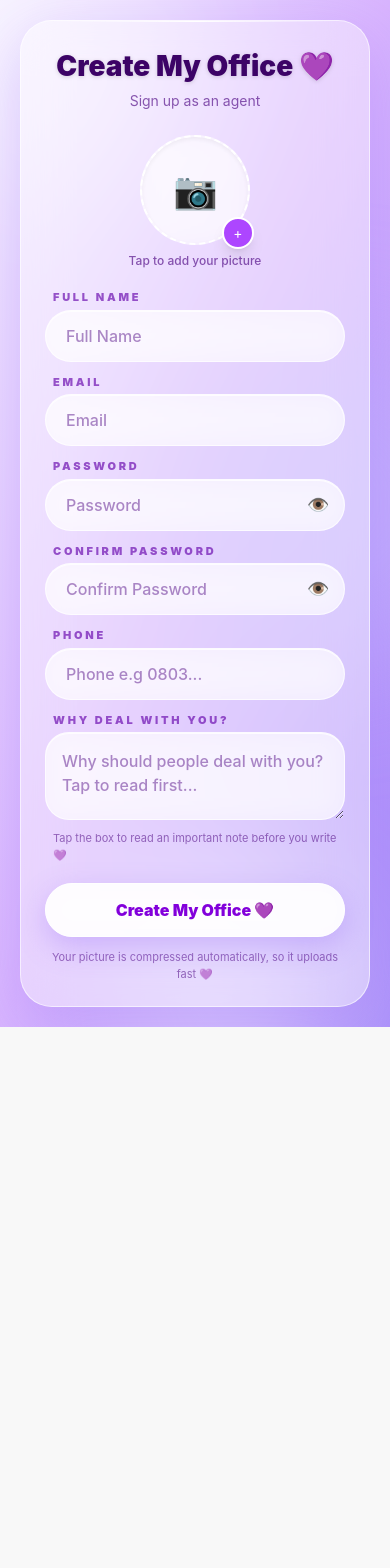
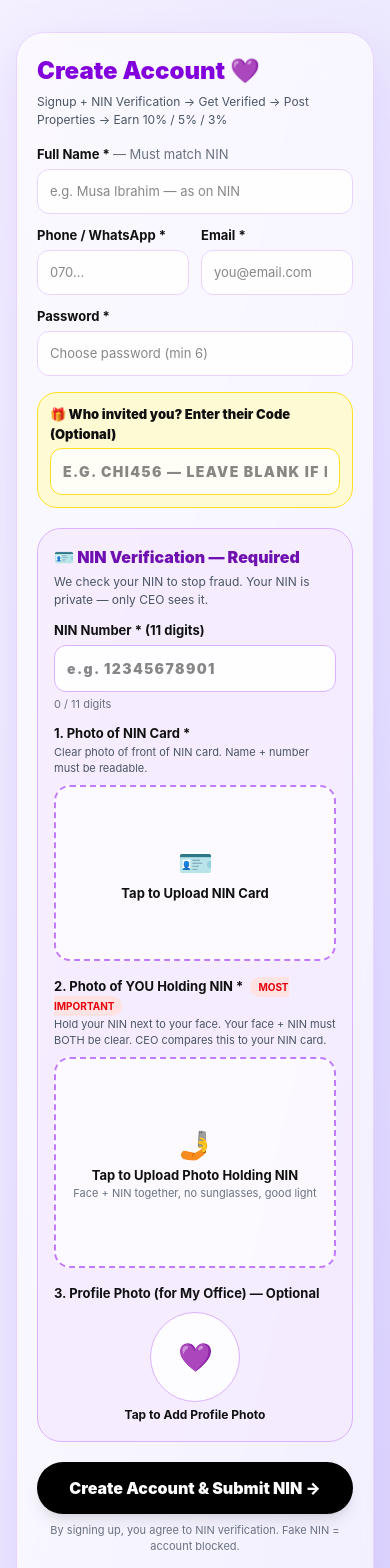
Before and after one commit to antrex91/my-property-dot-com, a Next.js app: page /signup in a window 390 px wide. Shown: the top 1568 px of the page. Before the commit the page ends 1027 px from the top, so only its background shows below. Built offline with nearby package versions, Linux system fonts and the light colour scheme; no server answers.

Commit message:
Restore NIN signup + States fix on homepage

```diff
--- a/app/signup/page.tsx
+++ b/app/signup/page.tsx
@@ -1,196 +1,210 @@
-'use client'
-import { useState, useRef } from 'react'
-import { useRouter } from 'next/navigation'
-import { supabase } from '../lib/supabaseClient'
+"use client";
+import { useState, useEffect, useRef } from "react";
+import { supabase } from "../lib/supabaseClient";
+import Link from "next/link";
+import { useRouter } from "next/navigation";
 
-export default function SignupPage() {
-  const router = useRouter()
-  const [name, setName] = useState('')
-  const [email, setEmail] = useState('')
-  const [password, setPassword] = useState('')
-  const [confirmPassword, setConfirmPassword] = useState('')
-  const [showPass, setShowPass] = useState(false)
-  const [showConfirm, setShowConfirm] = useState(false)
-  const [phone, setPhone] = useState('')
-  const [whyDeal, setWhyDeal] = useState('')
-  const [preview, setPreview] = useState('')
-  const [pictureFile, setPictureFile] = useState<any>(null)
-  const [loading, setLoading] = useState(false)
-  const [showWhyPopup, setShowWhyPopup] = useState(false)
-  const fileRef = useRef<any>(null)
+const makeCode = (name: string) => {
+  const clean = name.replace(/[^A-Za-z]/g, "").toUpperCase().slice(0, 4) || "AGENT";
+  const num = Math.floor(100 + Math.random() * 900);
+  return `${clean}${num}`;
+};
 
-  // Same compressor
-  const compressImage = (file: any): Promise<any> => {
-    return new Promise((resolve) => {
-      const reader = new FileReader()
-      reader.readAsDataURL(file)
-      reader.onload = (e: any) => {
-        const img = new Image()
-        img.src = e.target.result
-        img.onload = () => {
-          const canvas = document.createElement('canvas')
-          const maxSize = 800
-          let width = img.width, height = img.height
-          if (width > height) { if (width > maxSize) { height = height * maxSize / width; width = maxSize } }
-          else { if (height > maxSize) { width = width * maxSize / height; height = maxSize } }
-          canvas.width = width; canvas.height = height
-          canvas.getContext('2d')?.drawImage(img, 0, 0, width, height)
-          canvas.toBlob((blob) => resolve(blob), 'image/jpeg', 0.7)
-        }
-      }
-    })
+export default function Signup() {
+  const router = useRouter();
+  const [name, setName] = useState("");
+  const [phone, setPhone] = useState("");
+  const [email, setEmail] = useState("");
+  const [password, setPassword] = useState("");
+  const [inviteCode, setInviteCode] = useState("");
+  const [ninNumber, setNinNumber] = useState("");
+  const [ninCardFile, setNinCardFile] = useState<File | null>(null);
+  const [ninCardPreview, setNinCardPreview] = useState("");
+  const [holdingNinFile, setHoldingNinFile] = useState<File | null>(null);
+  const [holdingNinPreview, setHoldingNinPreview] = useState("");
+  const [avatarFile, setAvatarFile] = useState<File | null>(null);
+  const [avatarPreview, setAvatarPreview] = useState("");
+  const [loading, setLoading] = useState(false);
+  const [myCode, setMyCode] = useState("");
+
+  const ninCardRef = useRef<any>(null);
+  const holdingRef = useRef<any>(null);
+  const avatarRef = useRef<any>(null);
+
+  useEffect(() => {
+    const ref = new URLSearchParams(window.location.search).get("ref");
+    if (ref) setInviteCode(ref.toUpperCase());
+  }, []);
+
+  const onFile = (e: any, setFile: any, setPreview: any) => {
+    const f = e.target.files?.[0];
+    if (!f) return;
+    setFile(f);
+    setPreview(URL.createObjectURL(f));
+  };
+
+  const uploadOne = async (file: File, bucket: string, path: string) => {
+    const { error } = await supabase.storage.from(bucket).upload(path, file, { upsert: true, contentType: file.type || "image/jpeg" });
+    if (error) throw error;
+    const { data } = supabase.storage.from(bucket).getPublicUrl(path);
+    return data.publicUrl;
+  };
+
+  const handleSignup = async (e: any) => {
+    e.preventDefault();
+    if (!name.trim() || !phone.trim() || !email.trim() || !password.trim()) { alert("Fill Name, Phone, Email, Password"); return; }
+    if (ninNumber.trim().length !== 11) { alert("NIN must be 11 digits. Check your NIN card."); return; }
+    if (!ninCardFile) { alert("Please upload a clear photo of your NIN card"); return; }
+    if (!holdingNinFile) { alert("Please upload a photo of YOU holding your NIN — face + NIN must be clear"); return; }
+    setLoading(true);
+    try {
+      const myReferralCode = makeCode(name);
+      // 1. Check inviter
+      let referredById = null;
+      let referredByCode = inviteCode.trim().toUpperCase() || null;
+      if (referredByCode) {
+        const { data: inviter } = await supabase.from("agents").select("id, referral_code").eq("referral_code", referredByCode).single();
+        if (!inviter) { alert("That Invite Code is wrong. Check it or leave blank."); setLoading(false); return; }
+        referredById = inviter.id;
       }
 
-  const pickPicture = (e: any) => {
-    const file = e.target.files?.[0]
-    if (!file) return
-    setPictureFile(file)
-    setPreview(URL.createObjectURL(file))
+      // 2. Create Auth user
+      const { data: authData, error: authError } = await supabase.auth.signUp({ email: email.trim(), password, options: { data: { name: name.trim(), phone: phone.trim() } } });
+      if (authError) throw authError;
+      const userId = authData.user?.id;
+      if (!userId) throw new Error("Could not create account. Try login if you already have an account.");
+
+      const stamp = Date.now();
+      // 3. Upload NIN files to Supabase Storage
+      // Buckets: nin-documents (private) + avatars (public)
+      const ninCardUrl = await uploadOne(ninCardFile, "nin-documents", `${userId}/${stamp}-nin-card.jpg`);
+      const holdingNinUrl = await uploadOne(holdingNinFile, "nin-documents", `${userId}/${stamp}-holding-nin.jpg`);
+      let avatarUrl = "";
+      if (avatarFile) avatarUrl = await uploadOne(avatarFile, "avatars", `${userId}-${stamp}.jpg`);
+
+      // 4. Save to agent_profiles — THIS IS WHERE CEO SEES NIN FOR VERIFICATION
+      const { error: profileError } = await supabase.from("agent_profiles").insert([{
+        id: userId,
+        name: name.trim(),
+        email: email.trim(),
+        phone: phone.trim(),
+        avatar_url: avatarUrl,
+        referral_code: myReferralCode,
+        referred_by_code: referredByCode,
+        referred_by_agent_id: referredById,
+        nin_number: ninNumber.trim(),
+        nin_last4: ninNumber.trim().slice(-4),
+        nin_card_url: ninCardUrl,
+        nin_holding_url: holdingNinUrl,
+        nin_selfie_url: holdingNinUrl,
+        verification_status: "pending",
+        nin_verified: false,
+        status: "pending",
+      }]);
+      if (profileError) throw profileError;
+
+      // 5. Save to agents table too (for referral system)
+      await supabase.from("agents").insert([{
+        name: name.trim(), email: email.trim(), phone: phone.trim(), password: "supabase-auth",
+        referral_code: myReferralCode, referred_by_code: referredByCode, referred_by_agent_id: referredById,
+      }]);
+
+      // 6. Save referral row if invited
+      if (referredById) {
+        await supabase.from("referrals").insert([{ referrer_id: referredById, referred_id: userId, level: 1 }]);
       }
 
-  const handleSignup = async () => {
-    if (!name || !email || !password || !confirmPassword) { alert('Fill name, email, password and confirm password'); return }
-    if (password !== confirmPassword) { alert('Passwords do not match! Check again 💜'); return }
-    if (password.length < 6) { alert('Password must be at least 6 characters'); return }
-    setLoading(true)
-    try {
-      const { data: authData, error: authError } = await supabase.auth.signUp({ email, password })
-      if (authError) throw authError
-      const userId = authData.user?.id
-      if (!userId) throw new Error('No user id')
+      localStorage.setItem("agent_code", myReferralCode);
+      setMyCode(myReferralCode);
+    } catch (err: any) {
+      alert("Signup failed: " + err.message);
+    }
+    setLoading(false);
+  };
 
-      let avatarUrl = ''
-      if (pictureFile) {
-        const compressed = await compressImage(pictureFile)
-        const fileName = `${userId}-${Date.now()}.jpg`
-        const { error: upErr } = await supabase.storage.from('avatars').upload(fileName, compressed)
-        if (!upErr) {
-          const { data } = supabase.storage.from('avatars').getPublicUrl(fileName)
-          avatarUrl = data.publicUrl
-        }
+  if (myCode) {
+    return (
+      <main className="min-h-screen bg-gradient-to-br from-[#F5F0FF] via-[#EDE9FE] to-[#DDD6FE] p-4 flex justify-center">
+        <div className="bg-white/60 backdrop-blur-xl border border-purple-200 rounded-[28px] max-w-[480px] w-full p-6 text-center h-fit mt-8 shadow-[0_20px_50px_rgba(167,139,250,0.25)]">
+          <p className="text-[50px]">🎉</p>
+          <h1 className="font-black text-[22px]">Welcome, {name}!</h1>
+          <p className="text-[13px] text-gray-600 mt-2">Your account is created. Your NIN is now <b>PENDING VERIFICATION</b> by MyPropertyDot.</p>
+          <p className="text-[13px] text-gray-600 mt-1">Your Referral Code is:</p>
+          <div className="bg-black text-white font-black text-[28px] tracking-widest py-3 rounded-[16px] mt-2">{myCode}</div>
+          <div className="bg-yellow-100/80 border border-yellow-300 rounded-[20px] p-3 mt-4 text-left">
+            <p className="font-black text-[13px]">⏳ What happens next?</p>
+            <p className="text-[12px] text-gray-600 mt-1">1. CEO will compare your Face + NIN Card + Photo Holding NIN<br />2. If they match, you become ✅ VERIFIED AGENT<br />3. Until then, do NOT pay anyone until you see VERIFIED.</p>
+          </div>
+          <Link href="/agent-dashboard" className="block w-full bg-gradient-to-r from-[#A78BFA] to-[#8B5CF6] text-white h-[48px] leading-[48px] rounded-full font-black mt-4 shadow-lg">Go to My Dashboard →</Link>
+          <Link href="/upload" className="block w-full bg-black text-white h-[48px] leading-[48px] rounded-full font-black mt-2">Post Property →</Link>
+        </div>
+      </main>
+    );
   }
 
-      const { error: dbError } = await supabase.from('agent_profiles').insert([{
-        id: userId,
-        name, phone,
-        why_deal: whyDeal,
-        avatar_url: avatarUrl,
-      }])
-      if (dbError) throw dbError
+  return (
+    <main className="min-h-screen bg-gradient-to-br from-[#F5F0FF] via-[#EDE9FE] to-[#DDD6FE] p-4 flex justify-center">
+      <form onSubmit={handleSignup} className="bg-white/60 backdrop-blur-xl border border-purple-200 rounded-[28px] max-w-[520px] w-full p-5 h-fit mt-4 mb-10 shadow-[0_20px_50px_rgba(167,139,250,0.25)]">
+        <h1 className="font-black text-[24px] text-purple-700">Create Account 💜</h1>
+        <p className="text-[12px] text-gray-600 mt-1">Signup + NIN Verification → Get Verified → Post Properties → Earn 10% / 5% / 3%</p>
 
-      alert('Sign Up successful! 💜 Welcome ' + name)
-      router.push(`/my-office/${userId}`)
-    } catch (err: any) {
-      alert('Error: ' + err.message)
-    }
-    setLoading(false)
-  }
+        <label className="block text-[13px] font-bold mt-4">Full Name * <span className="text-gray-500 font-normal">— Must match NIN</span></label>
+        <input value={name} onChange={(e) => setName(e.target.value)} placeholder="e.g. Musa Ibrahim — as on NIN" className="w-full bg-white/80 border border-purple-200 rounded-xl p-3 mt-1 text-[13px] outline-none focus:border-purple-400" />
 
-  const inputGlass = "w-full h-[52px] bg-white/60 backdrop-blur-md border border-white/70 rounded-full px-5 pr-12 outline-none placeholder:text-purple-900/50 text-purple-950 font-medium shadow-[inset_0_1px_0_rgba(255,255,255,0.8)] focus:bg-white/80 focus:border-white focus:ring-2 focus:ring-purple-300 transition"
-  const labelGlass = "text-[11px] tracking-[0.25em] font-black text-purple-800/70 ml-2"
-  const passMatch = confirmPassword.length > 0 ? (password === confirmPassword ? 'text-green-600' : 'text-red-500') : 'text-purple-900/60'
-
-  return (
-    <div className="min-h-screen relative overflow-hidden bg-gradient-to-br from-[#F5F0FF] via-[#D8B4FE] to-[#A78BFA] p-5 flex items-center justify-center">
-      <div className="absolute -top-20 -left-20 w-[280px] h-[280px] rounded-full bg-white/30 blur-3xl" />
-      <div className="absolute top-1/3 -right-24 w-[320px] h-[320px] rounded-full bg-[#C4B5FD]/60 blur-3xl" />
-      <div className="absolute -bottom-24 left-1/4 w-[260px] h-[260px] rounded-full bg-white/40 blur-3xl" />
-
-      <div className="relative w-full max-w-[500px] bg-white/40 backdrop-blur-xl border border-white/60 shadow-[0_20px_60px_rgba(139,92,246,0.25)] rounded-[32px] p-6 sm:p-8">
-        <div className="absolute top-0 left-8 right-8 h-[1px] bg-gradient-to-r from-transparent via-white to-transparent" />
-
-        <h1 className="text-[28px] font-black text-center text-purple-950 drop-shadow-sm">Create My Office 💜</h1>
-        <p className="text-center text-purple-900/70 text-sm mt-1">Sign up as an agent</p>
-
-        <div className="flex justify-center mt-6">
-          <button onClick={() => fileRef.current?.click()} className="relative group">
-            {preview ? (
-              <img src={preview} className="w-[110px] h-[110px] rounded-full object-cover border-4 border-white/80 shadow-lg" alt="" />
-            ) : (
-              <div className="w-[110px] h-[110px] rounded-full bg-white/50 backdrop-blur-md flex items-center justify-center text-4xl border-2 border-dashed border-white shadow-inner">📷</div>
-            )}
-            <span className="absolute -bottom-1 -right-1 bg-purple-500 text-white text-sm w-[32px] h-[32px] rounded-full flex items-center justify-center border-2 border-white shadow-lg group-active:scale-90 transition">+</span>
-          </button>
-          <input ref={fileRef} type="file" accept="image/*" onChange={pickPicture} className="hidden" />
-        </div>
-        <p className="text-center text-xs text-purple-900/70 mt-2 font-medium">Tap to add your picture</p>
-
-        <div className="mt-5 space-y-3">
-          <div>
-            <p className={labelGlass}>FULL NAME</p>
-            <input value={name} onChange={e => setName(e.target.value)} placeholder="Full Name" className="w-full h-[52px] bg-white/60 backdrop-blur-md border border-white/70 rounded-full px-5 outline-none placeholder:text-purple-900/50 text-purple-950 font-medium shadow-[inset_0_1px_0_rgba(255,255,255,0.8)] focus:bg-white/80 focus:ring-2 focus:ring-purple-300 transition mt-1" />
-          </div>
-          <div>
-            <p className={labelGlass}>EMAIL</p>
-            <input value={email} onChange={e => setEmail(e.target.value)} placeholder="Email" className="w-full h-[52px] bg-white/60 backdrop-blur-md border border-white/70 rounded-full px-5 outline-none placeholder:text-purple-900/50 text-purple-950 font-medium shadow-[inset_0_1px_0_rgba(255,255,255,0.8)] focus:bg-white/80 focus:ring-2 focus:ring-purple-300 transition mt-1" />
+        <div className="grid grid-cols-2 gap-3">
+          <div><label className="block text-[13px] font-bold mt-3">Phone / WhatsApp *</label><input value={phone} onChange={(e) => setPhone(e.target.value)} placeholder="070..." className="w-full bg-white/80 border border-purple-200 rounded-xl p-3 mt-1 text-[13px] outline-none focus:border-purple-400" /></div>
+          <div><label className="block text-[13px] font-bold mt-3">Email *</label><input value={email} onChange={(e) => setEmail(e.target.value)} placeholder="you@email.com" type="email" className="w-full bg-white/80 border border-purple-200 rounded-xl p-3 mt-1 text-[13px] outline-none focus:border-purple-400" /></div>
         </div>
 
-          <div>
-            <p className={labelGlass}>PASSWORD</p>
-            <div className="relative mt-1">
-              <input value={password} onChange={e => setPassword(e.target.value)} type={showPass ? 'text' : 'password'} placeholder="Password" className={inputGlass} />
-              <button type="button" onClick={() => setShowPass(!showPass)} className="absolute right-4 top-1/2 -translate-y-1/2 text-lg">{showPass ? '🙈' : '👁️'}</button>
-            </div>
+        <label className="block text-[13px] font-bold mt-3">Password *</label>
+        <input type="password" value={password} onChange={(e) => setPassword(e.target.value)} placeholder="Choose password (min 6)" className="w-full bg-white/80 border border-purple-200 rounded-xl p-3 mt-1 text-[13px] outline-none focus:border-purple-400" />
+
+        <div className="bg-yellow-100/70 backdrop-blur border border-yellow-300 rounded-[20px] p-3 mt-4">
+          <label className="block text-[13px] font-black">🎁 Who invited you? Enter their Code (Optional)</label>
+          <input value={inviteCode} onChange={(e) => setInviteCode(e.target.value.toUpperCase())} placeholder="e.g. CHI456 — Leave blank if nobody" className="w-full bg-white/80 border border-yellow-300 rounded-xl p-3 mt-1 text-[14px] font-black tracking-widest outline-none uppercase" />
         </div>
 
-          <div>
-            <p className={labelGlass}>CONFIRM PASSWORD</p>
-            <div className="relative mt-1">
-              <input value={confirmPassword} onChange={e => setConfirmPassword(e.target.value)} type={showConfirm ? 'text' : 'password'} placeholder="Confirm Password" className={inputGlass} />
-              <button type="button" onClick={() => setShowConfirm(!showConfirm)} className="absolute right-4 top-1/2 -translate-y-1/2 text-lg">{showConfirm ? '🙈' : '👁️'}</button>
-            </div>
-            {confirmPassword.length > 0 && (
-              <p className={`text-xs font-bold mt-1 ml-2 ${passMatch}`}>
-                {password === confirmPassword ? '✅ Passwords match!' : '❌ Passwords do not match'}
-              </p>
-            )}
+        {/* ===== NIN SECTION ===== */}
+        <div className="bg-purple-100/70 border border-purple-300 rounded-[24px] p-4 mt-5">
+          <h2 className="font-black text-[16px] text-purple-800">🪪 NIN Verification — Required</h2>
+          <p className="text-[12px] text-gray-600 mt-1">We check your NIN to stop fraud. Your NIN is private — only CEO sees it.</p>
+
+          <label className="block text-[13px] font-bold mt-3">NIN Number * (11 digits)</label>
+          <input value={ninNumber} onChange={(e) => setNinNumber(e.target.value.replace(/[^0-9]/g, "").slice(0, 11))} placeholder="e.g. 12345678901" inputMode="numeric" className="w-full bg-white/90 border border-purple-300 rounded-xl p-3 mt-1 text-[14px] font-black tracking-widest outline-none" />
+          <p className="text-[11px] text-gray-500 mt-1">{ninNumber.length} / 11 digits</p>
+
+          {/* 1. NIN CARD */}
+          <label className="block text-[13px] font-bold mt-3">1. Photo of NIN Card *</label>
+          <p className="text-[11px] text-gray-600">Clear photo of front of NIN card. Name + number must be readable.</p>
+          <button type="button" onClick={() => ninCardRef.current?.click()} className="w-full mt-2">
+            {ninCardPreview ? <img src={ninCardPreview} className="w-full aspect-[16/10] object-cover rounded-[16px] border border-purple-300" alt="" /> : <div className="w-full aspect-[16/10] rounded-[16px] border-2 border-dashed border-purple-400 flex flex-col items-center justify-center bg-white/70"><p className="text-[28px]">🪪</p><p className="font-bold text-[13px]">Tap to Upload NIN Card</p></div>}
+          </button>
+          <input ref={ninCardRef} type="file" accept="image/*" onChange={(e) => onFile(e, setNinCardFile, setNinCardPreview)} className="hidden" />
+
+          {/* 2. HOLDING NIN */}
+          <label className="block text-[13px] font-bold mt-4">2. Photo of YOU Holding NIN * <span className="bg-red-100 text-red-600 text-[10px] px-2 py-1 rounded-full ml-1">MOST IMPORTANT</span></label>
+          <p className="text-[11px] text-gray-600">Hold your NIN next to your face. Your face + NIN must BOTH be clear. CEO compares this to your NIN card.</p>
+          <button type="button" onClick={() => holdingRef.current?.click()} className="w-full mt-2">
+            {holdingNinPreview ? <img src={holdingNinPreview} className="w-full aspect-[4/3] object-cover rounded-[16px] border border-purple-300" alt="" /> : <div className="w-full aspect-[4/3] rounded-[16px] border-2 border-dashed border-purple-400 flex flex-col items-center justify-center bg-white/70"><p className="text-[28px]">🤳</p><p className="font-bold text-[13px]">Tap to Upload Photo Holding NIN</p><p className="text-[11px] text-gray-500">Face + NIN together, no sunglasses, good light</p></div>}
+          </button>
+          <input ref={holdingRef} type="file" accept="image/*" onChange={(e) => onFile(e, setHoldingNinFile, setHoldingNinPreview)} className="hidden" />
+
+          {/* 3. PROFILE PHOTO */}
+          <label className="block text-[13px] font-bold mt-4">3. Profile Photo (for My Office) — Optional</label>
+          <button type="button" onClick={() => avatarRef.current?.click()} className="w-full mt-2">
+            {avatarPreview ? <img src={avatarPreview} className="w-[90px] h-[90px] object-cover rounded-full border-4 border-white shadow-lg mx-auto" alt="" /> : <div className="w-[90px] h-[90px] rounded-full bg-white/80 border border-purple-300 flex items-center justify-center text-[28px] mx-auto">💜</div>}
+            <p className="text-[12px] font-bold mt-1 text-center">Tap to Add Profile Photo</p>
+          </button>
+          <input ref={avatarRef} type="file" accept="image/*" onChange={(e) => onFile(e, setAvatarFile, setAvatarPreview)} className="hidden" />
         </div>
 
-          <div>
-            <p className={labelGlass}>PHONE</p>
-            <input value={phone} onChange={e => setPhone(e.target.value)} placeholder="Phone e.g 0803..." className="w-full h-[52px] bg-white/60 backdrop-blur-md border border-white/70 rounded-full px-5 outline-none placeholder:text-purple-900/50 text-purple-950 font-medium shadow-[inset_0_1px_0_rgba(255,255,255,0.8)] focus:bg-white/80 focus:ring-2 focus:ring-purple-300 transition mt-1" />
+        <button disabled={loading} className="w-full bg-black text-white h-[52px] rounded-full font-black mt-5 disabled:opacity-50 shadow-lg">{loading ? "Creating Account + Uploading NIN..." : "Create Account & Submit NIN →"}</button>
+        <p className="text-[11px] text-gray-500 text-center mt-2">By signing up, you agree to NIN verification. Fake NIN = account blocked.</p>
+        <div className="flex justify-center gap-4 mt-3">
+          <Link href="/login" className="text-[12px] font-bold underline">Already have account? Login</Link>
+          <Link href="/" className="text-[12px] font-bold underline">Homepage</Link>
         </div>
-
-          <div>
-            <p className={labelGlass}>WHY DEAL WITH YOU?</p>
-            <textarea
-              value={whyDeal}
-              onChange={e => setWhyDeal(e.target.value)}
-              onFocus={() => setShowWhyPopup(true)}
-              placeholder="Why should people deal with you? Tap to read first..."
-              className="w-full h-[88px] bg-white/60 backdrop-blur-md border border-white/70 rounded-[24px] p-4 mt-1 outline-none placeholder:text-purple-900/50 text-purple-950 font-medium shadow-[inset_0_1px_0_rgba(255,255,255,0.8)] focus:bg-white/80 focus:ring-2 focus:ring-purple-300 transition"
-            />
-            <p className="text-[11px] text-purple-900/60 ml-2 mt-1">Tap the box to read an important note before you write 💜</p>
-          </div>
-        </div>
-
-        <button onClick={handleSignup} disabled={loading} className="w-full bg-white/90 backdrop-blur-md text-purple-700 h-[54px] rounded-full font-black mt-5 shadow-[0_10px_30px_rgba(139,92,246,0.3)] border border-white hover:bg-white active:scale-[0.98] transition disabled:opacity-60">
-          {loading ? 'Creating...' : 'Create My Office 💜'}
-        </button>
-        <p className="text-center text-[11px] text-purple-900/60 mt-3">Your picture is compressed automatically, so it uploads fast 💜</p>
-      </div>
-
-      {/* WHY DEAL POPUP - 3 LINES */}
-      {showWhyPopup && (
-        <div className="fixed inset-0 z-50 bg-purple-950/50 backdrop-blur-sm flex items-center justify-center p-5" onClick={() => setShowWhyPopup(false)}>
-          <div className="w-full max-w-[420px] bg-white/90 backdrop-blur-xl border border-white rounded-[28px] p-6 shadow-2xl" onClick={(e) => e.stopPropagation()}>
-            <div className="text-center text-4xl">⭐</div>
-            <h2 className="text-xl font-black text-center text-purple-950 mt-2">Before You Write...</h2>
-            <p className="text-center text-purple-900/80 text-sm leading-relaxed mt-3">
-              Treat every client well. Be honest, be kind, and keep your promises.
-            </p>
-            <p className="text-center text-purple-900/80 text-sm leading-relaxed mt-3">
-              Your review will determine whether people will patronise you easily or not.
-            </p>
-            <p className="text-center text-purple-900/80 text-sm leading-relaxed mt-3">
-              One good review can bring you many clients. One bad review can chase them away. So write what you will truly do — and then live it. 💜
-            </p>
-            <button onClick={() => setShowWhyPopup(false)} className="w-full bg-purple-600 text-white h-[50px] rounded-full font-black mt-5 active:scale-[0.98] transition">
-              I Understand, Let Me Write ✨
-            </button>
-          </div>
-        </div>
-      )}
-    </div>
-  )
+      </form>
+    </main>
+  );
 }
```
Also changed, not shown: app/page.tsx (+40 -10 lines). Lines whose indentation alone changed are shown as unchanged.
